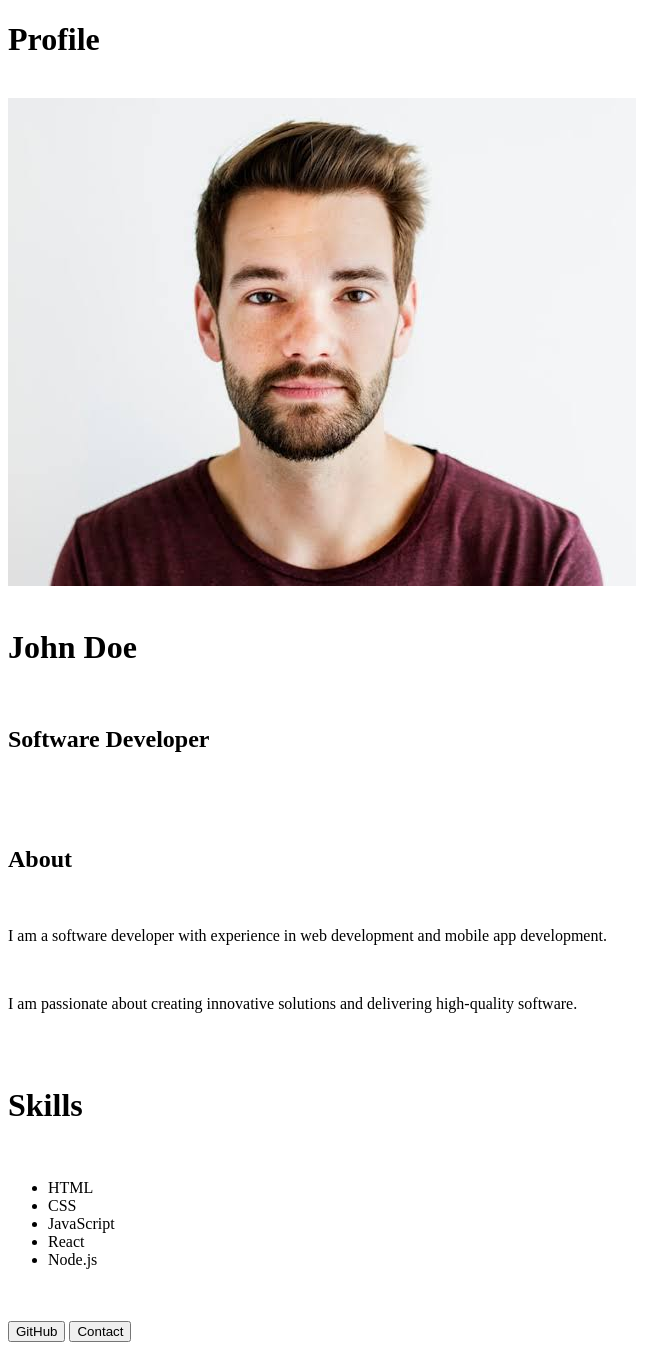
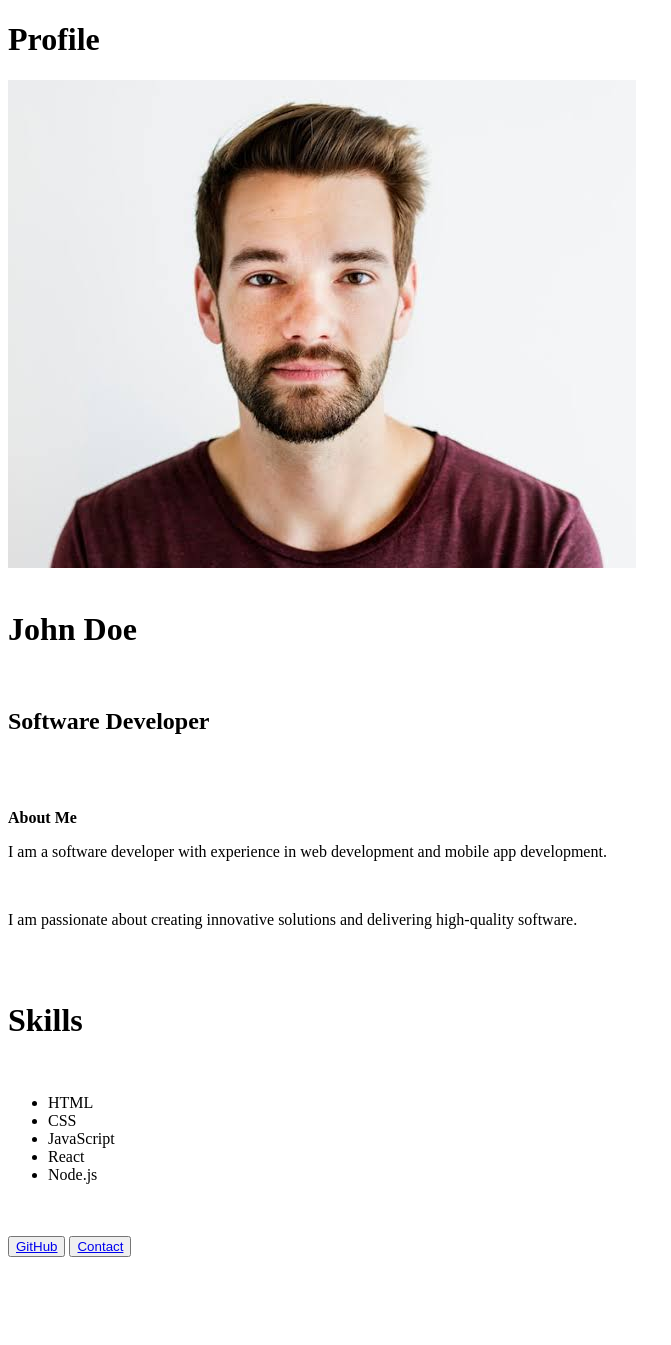
Before and after one commit to Eliza-collab/personal-profile-, a plain HTML site: page index.html in a window 1280 px wide. Shown: the whole page, without its empty margins (0-671 px from the left). After the commit the page ends 1265 px from the top, so only its background shows below. Drawn offline with Linux system fonts and the light colour scheme.

Commit message:
Add new changes in html and css files

```diff
--- a/index.html
+++ b/index.html
@@ -3,23 +3,28 @@
 <head>
     <meta charset="UTF-8">
     <meta name="viewport" content="width=device-width, initial-scale=1.0">
-    <title>Document</title>
+    <title>Personal Profile Page</title>
+    <link rel="stylesheet" herf="style.css">
 </head>
 <body>
-    <div class="container">
-        <h1>Profile</h1> <br>
+    <header>
+    <div class="h1">
+        <h1>Profile</h1>
         <img src="./images.jpg" alt=""><br><br>
-        <div class="box1">
-            <h1>John Doe</h1><br>
+            </div>
+            </header>
+            <main>
+            <div class="box1">
+            <h1><strong>John Doe</strong></h1><br>
             <h2>Software Developer</h2><br>
         </div><br><br>
         <div class="box2">
-            <h2>About</h2><br>
+            </h2><strong>About Me</strong></h2><br>
             <p>I am a software developer with experience in web development and mobile app development.</p><br>
             <p>I am passionate about creating innovative solutions and delivering high-quality software.</p>
         </div><br><br>
         <div class="box3">
-            <h1>Skills</h1><br>
+            <h1><strong>Skills</strong></h1><br>
             <ul>
                 <li>HTML</li>
                 <li>CSS</li>
@@ -29,8 +34,8 @@
         </div><br><br>
 
         <div class="footer">
-            <button>GitHub</button>
-            <button>Contact</button>
+            <button><a href="https://github.com">GitHub</a></button>
+            <button><a href="contact.html">Contact</a></button>
         </div>
 
     </div>
```
